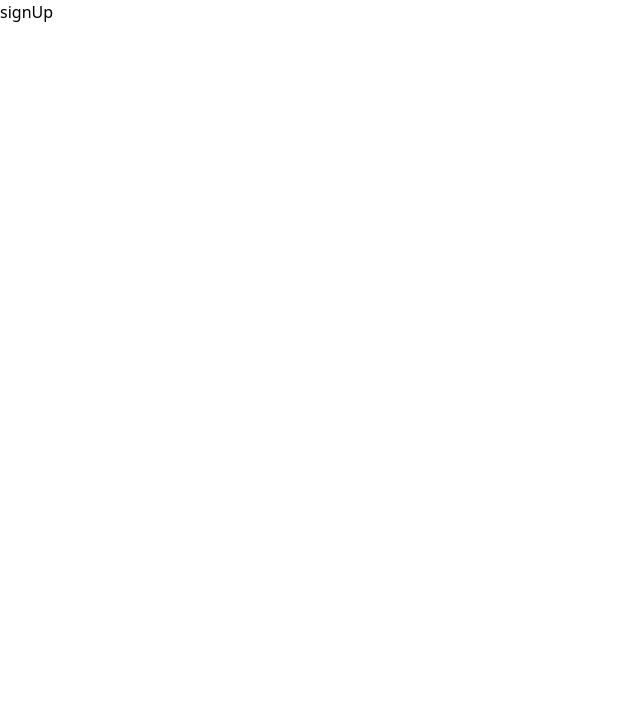
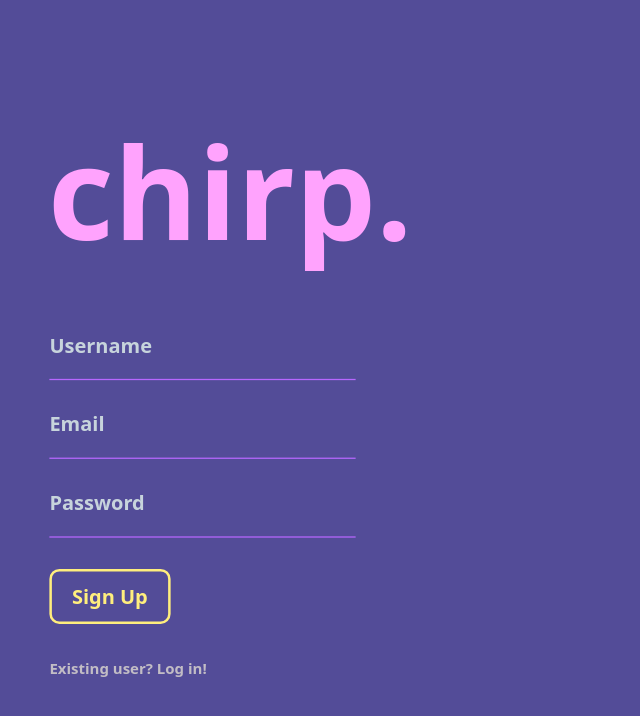
Before and after one commit to YARE0909/Side-Project, a Next.js app in the folder client/: page /signUp in a window 1280 px wide. Shown: the top 716 px of the page, without its empty margins (0-640 px from the left). Built offline with nearby package versions, Linux system fonts and the light colour scheme.

Commit message:
💄 Implemented new sign up page

```diff
--- a/client/src/pages/signIn.tsx
+++ b/client/src/pages/signIn.tsx
@@ -2,6 +2,7 @@ import React, { useEffect, useState } from "react";
 import { useRouter } from "next/navigation";
 import db from "./api/db";
 import { parseCookies, setCookie } from "nookies";
+import Link from "next/link";
 
 const SignIn = () => {
   const router = useRouter();
@@ -95,7 +96,9 @@ const SignIn = () => {
               Login
             </button>
           </div>
-          <div>
+          <div className="flex flex-col h-[30px] gap-5 pt-4">
+            <Link href="/signUp"  className="text-xs font-bold text-[#c2bdc5] hover:text-[#FFA3FD] duration-300">New to chirp.? Sign Up!</Link>
+          <div className="align-bottom">
             {!error ? null : (
               <div>
                 <h1 className="text-red-500 text-xs font-bold p-0 m-0">
@@ -104,6 +107,7 @@ const SignIn = () => {
               </div>
             )}
           </div>
+          </div>
         </form>
       </div>
     </div>
--- a/client/src/pages/signUp.tsx
+++ b/client/src/pages/signUp.tsx
@@ -1,9 +1,130 @@
-import React from 'react'
+import { useRouter } from "next/router";
+import React, { useState } from "react";
+import db from "./api/db";
+import { setCookie } from "nookies";
+import Link from "next/link";
 
 const SignUp = () => {
+  const router = useRouter();
+  const [formData, setFormData] = useState({
+    email: "",
+    password: "",
+    userName: "",
+  });
+
+  const [error, setError]: any = useState(null);
+
+  const handleLogin = async (event: React.FormEvent<HTMLFormElement>) => {
+    try {
+      event.preventDefault();
+      const formData = {
+        email: (event.currentTarget.elements[1] as HTMLInputElement).value,
+        password: (event.currentTarget.elements[2] as HTMLInputElement).value,
+        userName: (event.currentTarget.elements[0] as HTMLInputElement).value,
+      };
+      const response = await db.post("/signup", {
+        email: formData.email,
+        password: formData.password,
+        userName: formData.userName,
+      });
+      setError(false);
+      const token = await response.data.token;
+      setCookie(null, "token", token, {
+        maxAge: 30 * 24 * 60 * 60,
+        path: "/",
+      });
+      router.push("/");
+    } catch (err: any) {
+      if (!err.response) {
+        setError("Something went wrong please try again later");
+      } else {
+        setError(err.response.data.error);
+      }
+    }
+  };
+
+  const handleChange = (e: React.ChangeEvent<HTMLInputElement>) => {
+    setFormData((data) => ({
+      ...data,
+      [e.target.name]: e.target.value,
+    }));
+  };
+
   return (
-    <div>signUp</div>
-  )
-}
+    <div className="w-full min-h-screen h-full flex flex-col gap-20 items-start justify-center bg-[#534c98] text-white">
+      <div className="pl-12">
+        <h1 className="text-8xl lg:text-9xl text-[#FFA3FD] font-bold">
+          chirp.
+        </h1>
+      </div>
+      <div className="w-fit h-fit flex flex-col justify-center items-center gap-14 rounded-lg p-8 pl-20">
+        <form
+          onSubmit={handleLogin}
+          className="flex flex-col justify-center items-start gap-3 scale-[1.25]"
+        >
+          <div>
+            <div className="input-container w-full">
+              <input
+                onChange={handleChange}
+                type="text"
+                name="userName"
+                required
+                pattern="^(?=.{4,20}$)(?![_.])(?!.*[_.]{2})[a-zA-Z0-9._]+(?<![_.])$"
+              />
+              <label className="block mb-2 text-sm font-bold text-white">
+                Username
+              </label>
+            </div>
+            <div className="input-container w-full">
+              <input
+                onChange={handleChange}
+                type="email"
+                name="email"
+                required
+              />
+              <label className="block mb-2 text-sm font-bold text-white">
+                Email
+              </label>
+            </div>
+            <div className="input-container w-full">
+              <input
+                onChange={handleChange}
+                type="password"
+                name="password"
+                required
+              />
+              <label className="block mb-2 text-sm font-bold text-white">
+                Password
+              </label>
+            </div>
+            <button
+              type="submit"
+              className="border-[#FFEE7D] text-[#FFEE7D] font-bold border-2 rounded-lg pl-4 pr-4 pt-2 pb-2 hover:bg-[#FFEE7D] hover:text-[#b767ff] duration-300"
+            >
+              Sign Up
+            </button>
+          </div>
+          <div className="flex flex-col h-[30px] gap-5 pt-4">
+            <Link
+              href="/signIn"
+              className="text-xs font-bold text-[#c2bdc5] hover:text-[#FFA3FD] duration-300"
+            >
+              Existing user? Log in!
+            </Link>
+            <div className="align-bottom">
+              {!error ? null : (
+                <div>
+                  <h1 className="text-red-500 text-xs font-bold p-0 m-0">
+                    {error}
+                  </h1>
+                </div>
+              )}
+            </div>
+          </div>
+        </form>
+      </div>
+    </div>
+  );
+};
 
-export default SignUp
+export default SignUp;
```
